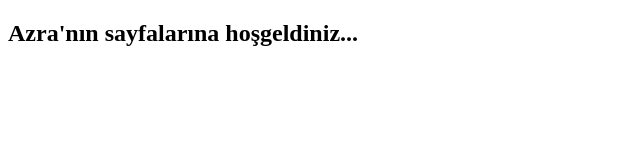
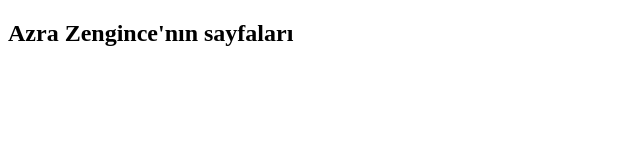
Before and after one commit to zenginceazrabetul-droid/AzraBet-lZengince, a plain HTML site: page index.html in a window 1280 px wide. Shown: the whole page, without its empty margins (0-640 px from the left). Drawn offline with Linux system fonts and the light colour scheme.

Commit message:
Update index.html

```diff
--- a/index.html
+++ b/index.html
@@ -6,6 +6,7 @@
     <title>Azra Zengince</title>
 </head>
 <body>
-    <h2>Azra'nın sayfalarına hoşgeldiniz...</h2>
+    <h2>Azra Zengince'nın sayfaları</h2>
 </body>
+
 </html>
```
